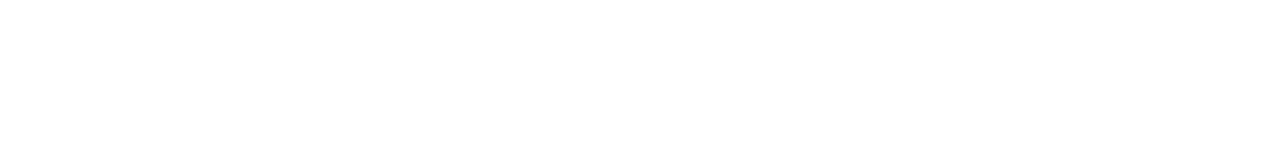
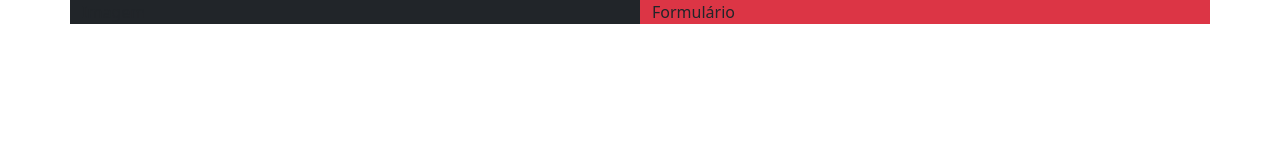
Before and after one commit to levyzowisk/clubdovinho-front, a plain HTML site: page index.html in a window 1280 px wide. Drawn offline with nearby package versions, Linux system fonts and the light colour scheme; files that its build step writes are made by us from their sources.

Commit message:
criei dois quadrado utilizando o bootstrap

```diff
--- a/index.html
+++ b/index.html
@@ -7,7 +7,15 @@
     <link href="https://cdn.jsdelivr.net/npm/bootstrap@5.3.3/dist/css/bootstrap.min.css" rel="stylesheet" integrity="sha384-QWTKZyjpPEjISv5WaRU9OFeRpok6YctnYmDr5pNlyT2bRjXh0JMhjY6hW+ALEwIH" crossorigin="anonymous">
     <link rel="stylesheet" href="custom.css">
 </head>
-<body>
+<body class="container">
+    <div class="row">
+            <div class="col-md-6 bg-dark">
+                Imagem
+            </div>
+            <div class="col-md-6 bg-danger">
+                Formulário
+            </div>
+    </div>
 
     <script src="https://cdn.jsdelivr.net/npm/bootstrap@5.3.3/dist/js/bootstrap.bundle.min.js" integrity="sha384-YvpcrYf0tY3lHB60NNkmXc5s9fDVZLESaAA55NDzOxhy9GkcIdslK1eN7N6jIeHz" crossorigin="anonymous"></script>
 </body>
```
